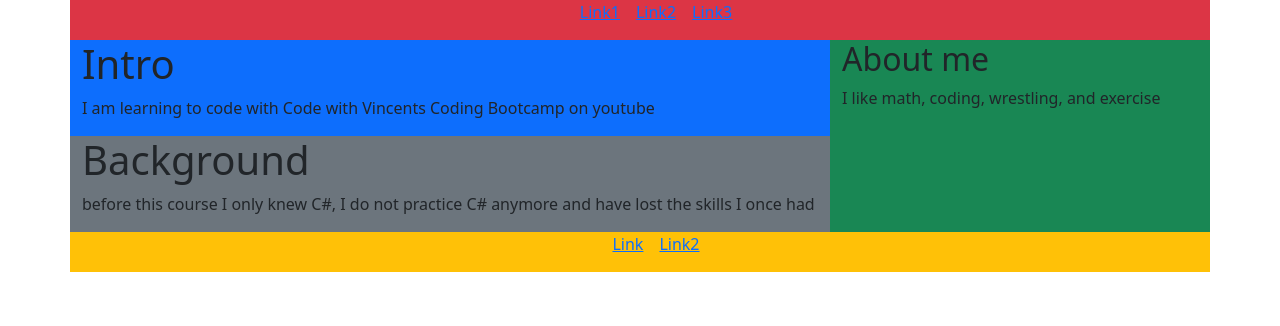
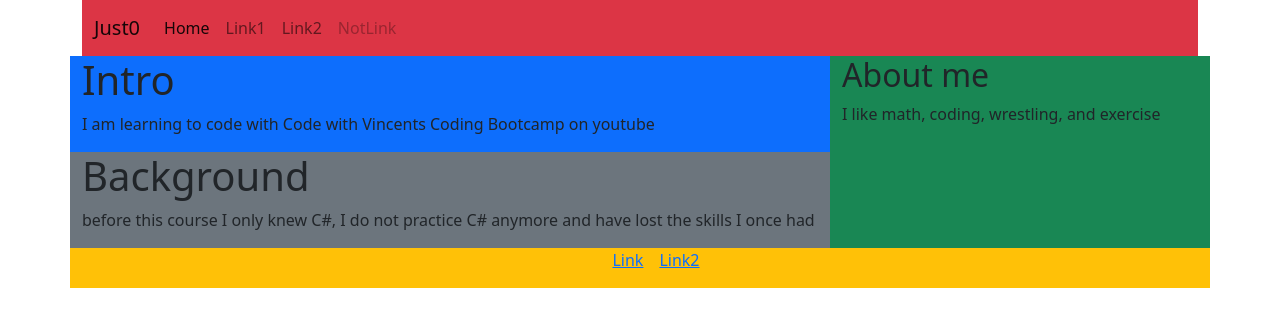
Before and after one commit to Jus-07/website101, a plain HTML site: page index.html in a window 1280 px wide. Drawn offline with nearby package versions, Linux system fonts and the light colour scheme.

Commit message:
Update Navbar

```diff
--- a/index.html
+++ b/index.html
@@ -11,24 +11,41 @@
 
 <body>
   <div class="container text-start">
-  <div class="row">
-    <div class="col bg-danger">
-      <ul class="d-flex flex-row gap-3 justify-content-center">
-        <li class="listItem"><a href="#">Link1</a></li>
-        <li class="listItem"><a href="#">Link2</a></li>
-        <li class="listItem"><a href="#">Link3</a></li>
+    <nav class="navbar navbar-expand-lg bg-danger">
+      <div class="container-fluid">
+        <a class="navbar-brand" href="#">Just0</a>
+        <button class="navbar-toggler" type="button" data-bs-toggle="collapse" data-bs-target="#navbarNav" aria-controls="navbarNav" aria-expanded="false" aria-label="Toggle navigation">
+          <span class="navbar-toggler-icon"></span>
+        </button>
+        <div class="collapse navbar-collapse" id="navbarNav">
+          <ul class="navbar-nav">
+            <li class="nav-item">
+              <a class="nav-link active" aria-current="page" href="#">Home</a>
+            </li>
+            <li class="nav-item">
+              <a class="nav-link" href="#">Link1</a>
+            </li>
+            <li class="nav-item">
+              <a class="nav-link" href="#">Link2</a>
+            </li>
+            <li class="nav-item">
+              <a class="nav-link disabled">NotLink</a>
+            </li>
           </ul>
         </div>
       </div>
+    </nav>
 
     <div class="row">
       <div class="col-md-8 col-sm-12">
+
         <div class="row">
           <div class="col bg-primary">
             <h1>Intro</h1>
             <p> I am learning to code with Code with Vincents Coding Bootcamp on youtube</p>
           </div>
         </div>
+
         <div class="row">
           <div class="col bg-secondary">
             <h1> Background </h1>
@@ -36,11 +53,13 @@
           </div>
         </div>
       </div>
+
       <div class="col-md-4 col-sm-12 bg-success">
         <h2>About me</h2>
         <p>I like math, coding, wrestling, and exercise</p>
       </div>
     </div>
+
     <div class="row">
       <div class="col bg-warning">
         <ul class="d-flex flex-row gap-3 justify-content-center">
@@ -49,39 +68,12 @@
         </ul>
       </div>
     </div>
+
     <div class="row">
 
     </div>
    </div>
-  <!--
-  <div class="container">
-    <header>
-      <ul class="listContainer">
-        <li class="listItem"><a href="#">Real</a></li>
-        <li class="listItem"><a href="#">Real2</a></li>
-        <li class="listItem"><a href="#">Real3</a></li>
-      </ul>
-    </header>
-    <div id="side">
-      <h2>Real</h2>
-      <p>I am the website</p>
-    </div>
-      <div id="intro">
-        <h1>Intro</h1>
-        <p> RAAAAAAAAAAAAAAAAAAAAAAA</p>
-      </div>
-      <div id="Section2">
-        <h1>Section 2</h1>
-        <p> section2 RAAAAAAAAAAAAAAAAAAA</p>
-      </div>
-      <footer>
-        <ul class="listContainer">
-          <li class="listItem"><a href="#">Real</a></li>
-          <li class="listItem"><a href="#">Real2</a></li>
-        </ul>
-      </footer>
-    </div>
-  -->
+
     <script src="script.js"></script>
     <script src="https://replit.com/public/js/replit-badge.js" theme="blue" defer></script>
 </body>
```
Lines whose indentation alone changed are shown as unchanged.
